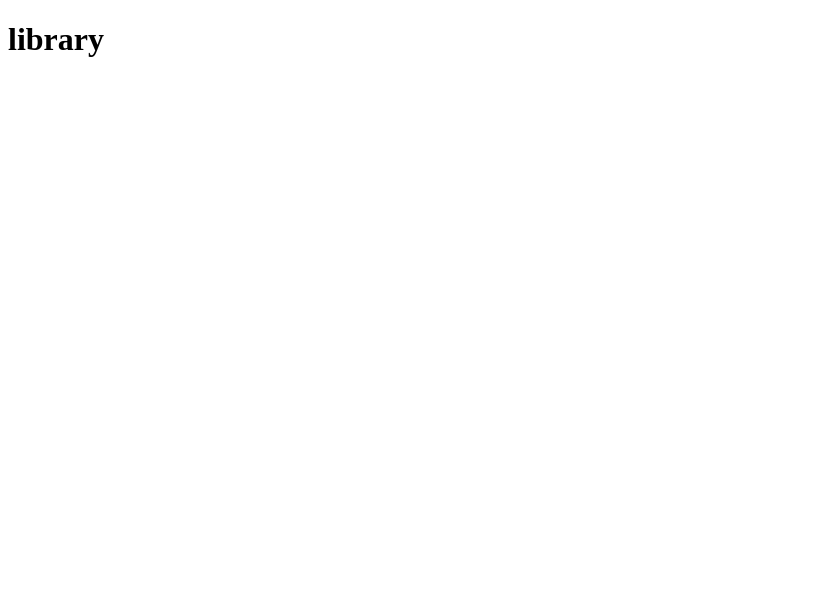
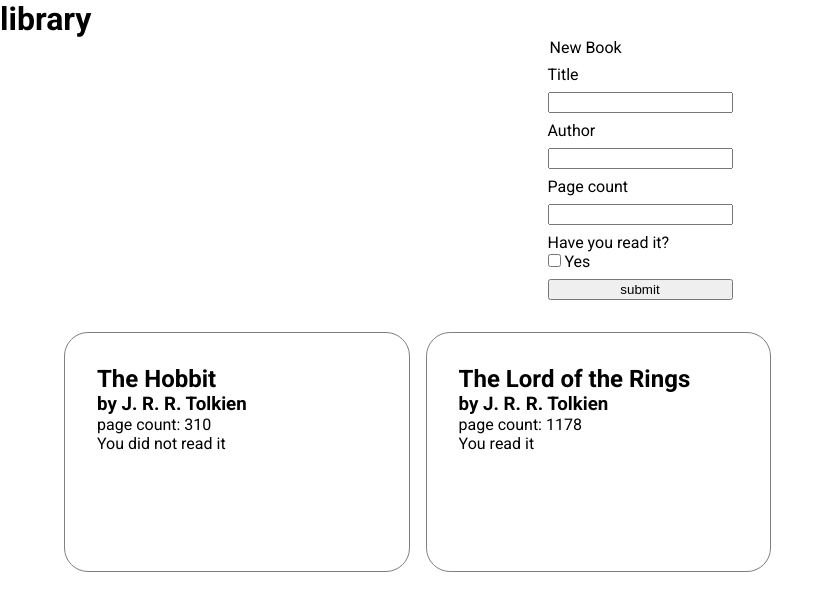
Before and after one commit to abir364/library, a plain HTML site: page index.html in a window 1280 px wide. Shown: the whole page, without its empty margins (0-832 px from the left). Drawn offline with Linux system fonts and the light colour scheme.

Commit message:
added a form to add new book fixed the cards

```diff
--- a/app.js
+++ b/app.js
@@ -17,31 +17,67 @@ Book.prototype.info = function() {
   }
 };
 
+
+function createCard(book) {
+  const card = document.createElement('div');
+  card.classList.add('card');
+
+  const title = document.createElement('h2');
+  title.textContent=book.title;
+  card.appendChild(title);
+
+  const author = document.createElement('h3');
+  author.textContent=`by ${  book.author}`;
+  card.appendChild(author);
+
+  const pages = document.createElement('p');
+  pages.textContent=`page count: ${  book.pages}`;
+  card.appendChild(pages);
+
+  const read = document.createElement('p');
+  read.textContent= book.read ? 'You read it' : 'You did not read it';
+  card.appendChild(read);
+
+  return card;
+}
+
 function addBookToLibrary(book) {
   library.push(book);
-}
 
-function createCard(book) {
-  console.log(book);
-  console.log(this);
+  const cards = document.getElementById('card-container');
+  cards.classList.add('cards');
+  const card = createCard(book);
+  card.setAttribute('data-id', book.title);
+  cards.appendChild(card);
 }
 
 function printLibrary() {
-  const cards = document.getElementById('container');
+  const cards = document.getElementById('card-container');
+  cards.classList.add('cards');
 
   for (let i = 0; i < library.length; i+=1) {
-    console.log(library[i].title);
-    createCard(library[i]);
+    // console.log(library[i].title);
+    cards.appendChild(createCard(library[i]));
   }
 }
 
 
 
 const theHobbit = new Book('The Hobbit', 'J. R. R. Tolkien', 310, false);
-theHobbit.info();
-const theLOR = new Book('The Lord of the Rings', 'J. R. R. Tolkien', 610, true);
-
+// theHobbit.info();
+const theLOR = new Book('The Lord of the Rings', 'J. R. R. Tolkien', 1178, true);
 
 addBookToLibrary(theHobbit);
 addBookToLibrary(theLOR);
-printLibrary();
+
+// printLibrary();
+
+const form = document.getElementById('form');
+form.addEventListener('submit',(event)=>{
+  event.preventDefault();
+  console.log(form.read.checked);
+  const newBook = new Book(form.title.value, form.author.value, form.page.value, form.read.checked);
+  addBookToLibrary(newBook);
+  // printLibrary();
+  form.reset();
+});
--- a/index.html
+++ b/index.html
@@ -1,16 +1,41 @@
 <!DOCTYPE html>
 <html lang="en">
 <head>
-    <meta charset="UTF-8">
-    <meta http-equiv="X-UA-Compatible" content="IE=edge">
-    <meta name="viewport" content="width=device-width, initial-scale=1.0">
-    <title>library</title>
-    <script src="./app.js" defer></script>
+  <meta charset="UTF-8">
+  <meta name="viewport" content="width=device-width, initial-scale=1.0">
+  <title>library</title>
+  <script src="./app.js" defer></script>
+  <link rel="stylesheet" href="style.css">
+  <meta http-equiv="X-UA-Compatible" content="IE=edge">
 </head>
 <body>
+  <header>
     <h1>library</h1>
-    <div id="container">
+  </header>
+  <div class="main">
+    <form id="form" class="form-container">
+      <legend>New Book</legend>
+      <label for="title">Title</label>
+      <input type="text" name="title" id="title">
 
-    </div>
+      <label for="author">Author</label>
+      <input type="text" name="author" id="author">
+
+      <label for="page">Page count</label>
+      <input type="number" inputmode="numeric" pattern="[0-9]+" name="page" id="page">
+
+      <div class="read">
+        <p>Have you read it?</p>
+        <input type="checkbox" name="read" id="yes">
+        <label for="yes">Yes</label>
+        <!-- <input type="radio" name="read" id="no">
+        <label for="no">No</label> -->
+      </div>
+
+      <input type="submit" id="submit" value="submit">
+    </form>
+    <div id="card-container"></div>
+    <!-- <button id="add-book">Add Book</button> -->
+  </div>
 </body>
 </html>
--- /dev/null
+++ b/style.css
@@ -0,0 +1,40 @@
+@import url('https://fonts.googleapis.com/css2?family=Roboto:wght@400;700&display=swap');
+
+* {
+  margin: 0;
+  box-sizing: border-box;
+}
+
+body {
+  font-family: Roboto;
+}
+
+.cards {
+  display: flex;
+  gap: 1rem;
+  flex-wrap: wrap;
+  /* justify-content: space-around; */
+  align-items: center;
+  width: 90%;
+}
+
+.card {
+  border: 1px solid grey;
+  padding: 2rem;
+  border-radius: 1.5rem;
+  width: 30%;
+  height: 30vh;
+}
+
+.main {
+  display: flex;
+  flex-direction: column;
+  align-items: center;
+  gap: 2rem;
+}
+
+.form-container {
+  display: flex;
+  flex-direction: column;
+  gap: .5rem;
+}
```
